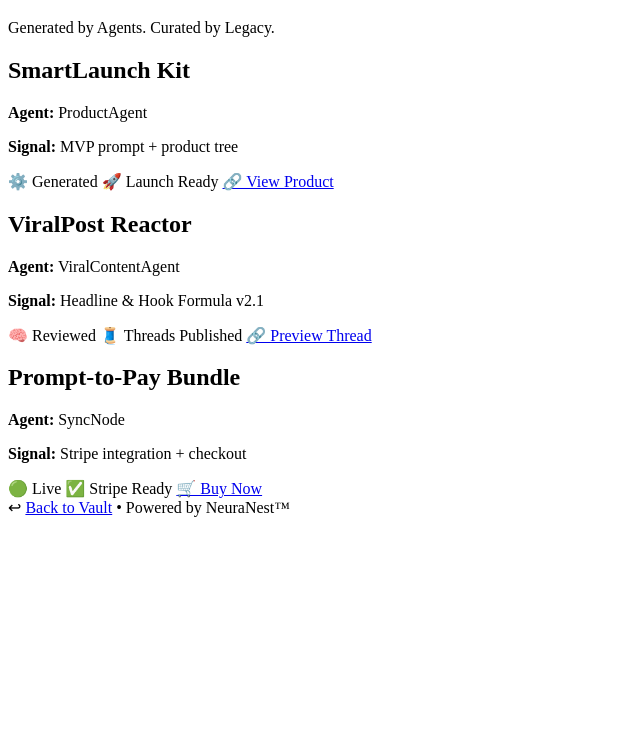
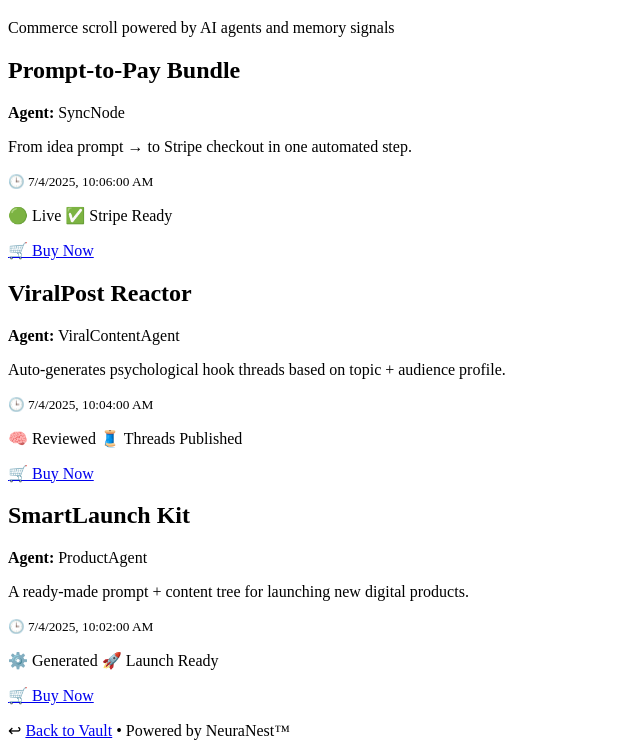
Before and after one commit to Rind-AI/NeuraNestVault, a plain HTML site: page docs/store.html in a window 1280 px wide. Shown: the part 62-810 px from the top of the page, without its empty margins (0-640 px from the left). Drawn offline with Linux system fonts and the light colour scheme.

Commit message:
🧬 Phase 5: Dynamic product scroll wired to products.json

```diff
--- /dev/null
+++ b/docs/Feeds/products.json
@@ -0,0 +1,29 @@
+[
+  {
+    "id": "prod001",
+    "title": "SmartLaunch Kit",
+    "agent": "ProductAgent",
+    "status": ["generated", "launch-ready"],
+    "description": "A ready-made prompt + content tree for launching new digital products.",
+    "buy_url": "https://your-stripe-or-shopify-link.com/001",
+    "timestamp": "2025-07-04T10:02:00Z"
+  },
+  {
+    "id": "prod002",
+    "title": "ViralPost Reactor",
+    "agent": "ViralContentAgent",
+    "status": ["reviewed", "threaded"],
+    "description": "Auto-generates psychological hook threads based on topic + audience profile.",
+    "buy_url": "https://your-stripe-or-shopify-link.com/002",
+    "timestamp": "2025-07-04T10:04:00Z"
+  },
+  {
+    "id": "prod003",
+    "title": "Prompt-to-Pay Bundle",
+    "agent": "SyncNode",
+    "status": ["live", "stripe-enabled"],
+    "description": "From idea prompt → to Stripe checkout in one automated step.",
+    "buy_url": "https://your-stripe-or-shopify-link.com/003",
+    "timestamp": "2025-07-04T10:06:00Z"
+  }
+]
--- a/docs/store.html
+++ b/docs/store.html
@@ -2,43 +2,18 @@
 <html lang="en">
 <head>
   <meta charset="UTF-8" />
-  <title>Storefront | NeuraNest</title>
+  <title>NeuraNest Storefront | VaultOps</title>
   <link rel="stylesheet" href="style.css" />
   <script src="vault.js" defer></script>
 </head>
 <body>
   <header>
     <h1>🛍️ NeuraNest Storefront</h1>
-    <p>Generated by Agents. Curated by Legacy.</p>
+    <p>Commerce scroll powered by AI agents and memory signals</p>
   </header>
 
-  <div class="store-grid">
-    <div class="product-card status-generated">
-      <h2>SmartLaunch Kit</h2>
-      <p><strong>Agent:</strong> ProductAgent</p>
-      <p><strong>Signal:</strong> MVP prompt + product tree</p>
-      <span class="tag">⚙️ Generated</span>
-      <span class="tag">🚀 Launch Ready</span>
-      <a href="#">🔗 View Product</a>
-    </div>
-
-    <div class="product-card status-reviewed">
-      <h2>ViralPost Reactor</h2>
-      <p><strong>Agent:</strong> ViralContentAgent</p>
-      <p><strong>Signal:</strong> Headline & Hook Formula v2.1</p>
-      <span class="tag">🧠 Reviewed</span>
-      <span class="tag">🧵 Threads Published</span>
-      <a href="#">🔗 Preview Thread</a>
-    </div>
-
-    <div class="product-card status-live">
-      <h2>Prompt-to-Pay Bundle</h2>
-      <p><strong>Agent:</strong> SyncNode</p>
-      <p><strong>Signal:</strong> Stripe integration + checkout</p>
-      <span class="tag">🟢 Live</span>
-      <span class="tag">✅ Stripe Ready</span>
-      <a href="#">🛒 Buy Now</a>
-    </div>
+  <div id="storeGrid" class="store-grid">
+    <p>Loading product memory scrolls...</p>
   </div>
 
   <footer>
--- a/docs/vault.js
+++ b/docs/vault.js
@@ -1,55 +1,37 @@
-document.addEventListener('DOMContentLoaded', () => {
-  const logs = [
-    {
-      timestamp: '2025-07-03T00:10:12Z',
-      agent: 'OutreachSignal',
-      action: 'Thread Generation',
-      status: 'success',
-      message: 'Published 3 hooks to Twitter feed queue'
-    },
-    {
-      timestamp: '2025-07-02T23:50:05Z',
-      agent: 'SyncNode',
-      action: 'Product summary chain failed',
-      status: 'error',
-      message: 'LangChain callback timeout @ MemoryReducer'
-    },
-    {
-      timestamp: '2025-07-02T23:45:00Z',
-      agent: 'ResonantFeedback',
-      action: 'Transcript processed',
-      status: 'success',
-      message: 'Converted 91% of client voice note into structured prompt'
-    },
-    {
-      timestamp: '2025-07-02T23:42:17Z',
-      agent: 'SyncNode',
-      action: 'MVP Product Tree generated',
-      status: 'warning',
-      message: 'Only 2 categories returned (Branding, Tech Setup)'
-    }
-  ];
+const storeGrid = document.getElementById('storeGrid');
+if (storeGrid) {
+  fetch('Feeds/products.json')
+    .then(res => res.json())
+    .then(products => {
+      storeGrid.innerHTML = '';
+      products
+        .sort((a, b) => new Date(b.timestamp) - new Date(a.timestamp)) // newest first
+        .forEach(prod => {
+          const card = document.createElement('div');
+          card.className = `product-card status-${prod.status[0] || 'generated'}`;
+          card.innerHTML = `
+            <h2>${prod.title}</h2>
+            <p><strong>Agent:</strong> ${prod.agent}</p>
+            <p>${prod.description}</p>
+            <p><small>🕒 ${new Date(prod.timestamp).toLocaleString()}</small></p>
+            <div>
+              ${prod.status.map(tag => `<span class="tag">${mapTag(tag)}</span>`).join(' ')}
+            </div>
+            <p><a href="${prod.buy_url}" target="_blank">🛒 Buy Now</a></p>
+          `;
+          storeGrid.appendChild(card);
+        });
+    });
 
-  const logFeed = document.getElementById('logFeed');
-  const agentFilter = document.getElementById('agentFilter');
-
-  function renderLogs() {
-    logFeed.innerHTML = '';
-    const selected = agentFilter.value;
-    logs
-      .filter(log => selected === 'all' || log.agent === selected)
-      .forEach(log => {
-        const div = document.createElement('div');
-        div.className = `log-entry status-${log.status}`;
-        div.innerHTML = `
-          <h3>${log.agent} | <code>${log.timestamp}</code></h3>
-          <strong>${log.action}</strong><br>
-          <em>${log.message}</em>
-        `;
-        logFeed.appendChild(div);
-      });
+  function mapTag(tag) {
+    const tagMap = {
+      'generated': '⚙️ Generated',
+      'launch-ready': '🚀 Launch Ready',
+      'reviewed': '🧠 Reviewed',
+      'threaded': '🧵 Threads Published',
+      'live': '🟢 Live',
+      'stripe-enabled': '✅ Stripe Ready'
+    };
+    return tagMap[tag] || tag;
   }
-
-  agentFilter.addEventListener('change', renderLogs);
-  renderLogs();
-});
+}
```
